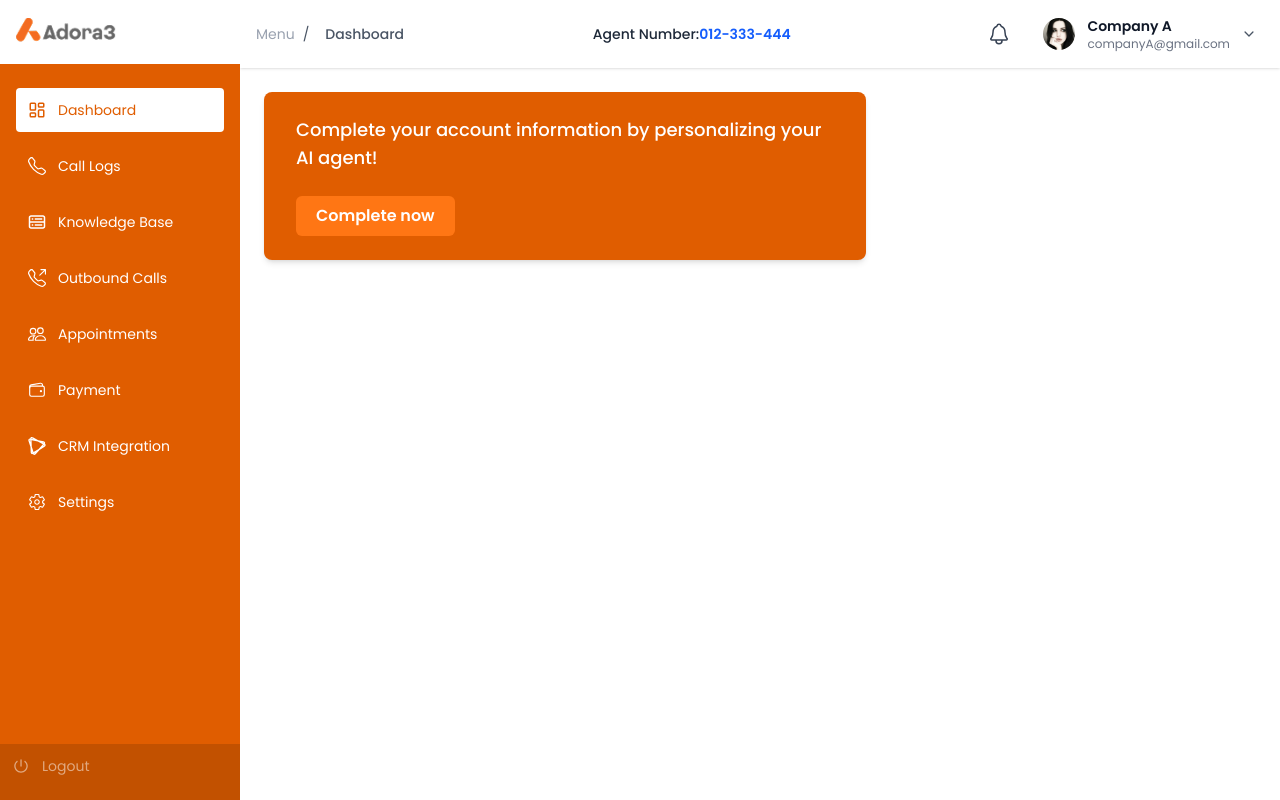
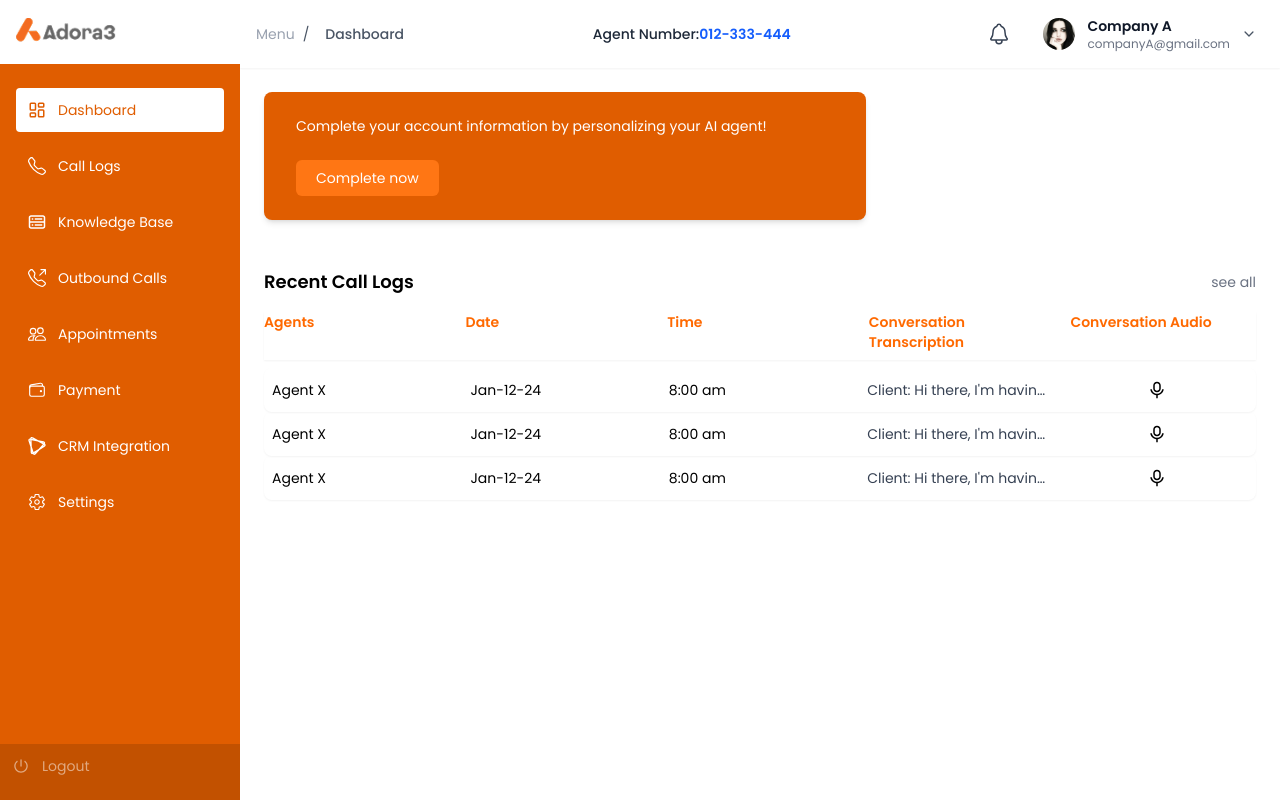
Before and after one commit to woeschild/adora3, a Next.js app: page / in a window 1280 px wide. Built offline with nearby package versions, Linux system fonts and the light colour scheme.

Commit message:
finished dashboard home

```diff
--- a/src/app/(dashboard)/page.tsx
+++ b/src/app/(dashboard)/page.tsx
@@ -1,10 +1,14 @@
 import CTA from "@/features/dashboard/components/CTA"
+import { RecentCallLogs } from "@/features/dashboard/components/RecentCallLogs"
 
 const Dashboard =()=> {
     return <div className="w-full">
         <div className="m-6">
             <CTA />
         </div>
+        <div>
+            <RecentCallLogs/>
+        </div>
     </div>
 }
 
--- a/src/components/navbar/Navbar.tsx
+++ b/src/components/navbar/Navbar.tsx
@@ -49,7 +49,7 @@ export function Navbar() {
   });
 
   return (
-    <header className="w-full sm:shadow-sm shadow-none px-4 py-2 flex items-center justify-between">
+    <header className="w-full sm:shadow-xs shadow-none px-4 py-2 flex items-center justify-between">
       {/* Left: Breadcrumbs (flex-1 ensures it grows, min-w-0 allows truncation) */}
       <div className="min-w-0">
         <Breadcrumbs items={items} />
--- a/src/features/dashboard/components/CTA.tsx
+++ b/src/features/dashboard/components/CTA.tsx
@@ -3,12 +3,12 @@ import Link from 'next/link';
 
 const CTA = () => {
   return (
-    <section className="bg-[var(--accent)] max-w-[602px] text-white rounded-lg px-6 py-5 sm:px-8 sm:py-6 flex flex-col items-start gap-6 md:justify-between shadow-md">
-      <p className="text-sm sm:text-base md:text-lg font-medium mb-4 md:mb-0 max-w-xl">
+    <section className="bg-[var(--accent)] text-sm max-w-[602px] text-white rounded-lg px-6 py-5 sm:px-8 sm:py-6 flex flex-col items-start gap-6 md:justify-between shadow-md">
+      <p className="mb-4 md:mb-0 max-w-xl">
         Complete your account information by personalizing your AI agent!
       </p>
       <Link href="/">
-        <div className="inline-block bg-[var(--accent-light)] font-semibold text-sm sm:text-base px-5 py-2 rounded-md hover:bg-orange-200 transition-colors focus:outline-none focus-visible:ring-2 focus-visible:ring-white focus-visible:ring-offset-2 focus-visible:ring-offset-orange-600">
+        <div className="inline-block bg-[var(--accent-light)] px-5 py-2 rounded-md hover:bg-[var(--accent-dark)] transition-colors focus:outline-none focus-visible:ring-2 focus-visible:ring-white focus-visible:ring-offset-2 focus-visible:ring-offset-orange-600">
           Complete now
         </div>
       </Link>
--- /dev/null
+++ b/src/features/dashboard/components/CallLogRow.tsx
@@ -0,0 +1,51 @@
+"use client";
+
+import { RiMicLine } from "react-icons/ri";
+
+// import { Mic } from "lucide-react";
+
+interface CallLog {
+  id: number;
+  agent: string;
+  date: string;
+  time: string;
+  transcription: string;
+  audioAvailable: boolean;
+}
+
+export function CallLogRow({
+  log,
+}: {
+  log: CallLog;
+}) {
+  return (
+    <div
+      className="grid grid-cols-1 shadow-xs hover:bg-gray-100 md:grid-cols-5 gap-2 md:gap-4 items-center py-3 px-2 rounded-lg cursor-pointer
+        transition-colors duration-200"
+    >
+      {/* Mobile labels */}
+      <div className="md:hidden text-xs text-gray-500">Agent</div>
+      <div className="text-sm">{log.agent}</div>
+
+      <div className="md:hidden text-xs text-gray-500">Date</div>
+      <div className="text-sm">{log.date}</div>
+
+      <div className="md:hidden text-xs text-gray-500">Time</div>
+      <div className="text-sm">{log.time}</div>
+
+      <div className="md:hidden text-xs text-gray-500">Transcription</div>
+      <div
+        className="text-sm truncate text-gray-700"
+      >
+        {log.transcription}
+      </div>
+
+      <div className="md:hidden text-xs text-gray-500">Audio</div>
+      <div className="flex items-center justify-start md:justify-center">
+        <RiMicLine
+          size={18}
+        />
+      </div>
+    </div>
+  );
+}
--- /dev/null
+++ b/src/features/dashboard/components/RecentCallLogs.tsx
@@ -0,0 +1,66 @@
+"use client";
+
+import { useState } from "react";
+import { CallLogRow } from "./CallLogRow";
+
+// Dummy call logs data
+const dummyLogs = [
+  {
+    id: 1,
+    agent: "Agent X",
+    date: "Jan-12-24",
+    time: "8:00 am",
+    transcription:
+      "Client: Hi there, I'm having trouble placing an order on your website. Every time I get to the checkout ...",
+    audioAvailable: true,
+  },
+  {
+    id: 2,
+    agent: "Agent X",
+    date: "Jan-12-24",
+    time: "8:00 am",
+    transcription:
+      "Client: Hi there, I'm having trouble placing an order on your website. Every time I get to the checkout ...",
+    audioAvailable: true,
+  },
+  {
+    id: 3,
+    agent: "Agent X",
+    date: "Jan-12-24",
+    time: "8:00 am",
+    transcription:
+      "Client: Hi there, I'm having trouble placing an order on your website. Every time I get to the checkout ...",
+    audioAvailable: false,
+  },
+];
+
+export function RecentCallLogs() {
+  const [logs] = useState(dummyLogs);
+
+  return (
+    <div className="w-full bg-white rounded-2xl p-4 md:p-6">
+      <div className="flex justify-between items-center mb-4">
+        <h2 className="text-lg font-semibold">Recent Call Logs</h2>
+        <button className="text-sm text-gray-500 hover:text-gray-700">
+          see all
+        </button>
+      </div>
+
+      {/* Table header (hidden on small screens) */}
+      <div className="hidden md:grid grid-cols-5 shadow-xs gap-4 text-sm font-semibold text-orange-500 pb-2 mb-2">
+        <span>Agents</span>
+        <span>Date</span>
+        <span>Time</span>
+        <span>Conversation Transcription</span>
+        <span>Conversation Audio</span>
+      </div>
+
+      {/* Table rows */}
+      <div className="flex flex-col">
+        {logs.map((log, idx) => (
+          <CallLogRow key={log.id} log={log} />
+        ))}
+      </div>
+    </div>
+  );
+}
--- a/src/globals.css
+++ b/src/globals.css
@@ -7,3 +7,8 @@
   --accent-light: hsl(25, 100%, 54%);
   --accent-dark: hsl(25, 100%, 38%);
 }
+
+body {
+  	font-size: 0.875rem;
+    line-height: 1.25rem;
+}
```
